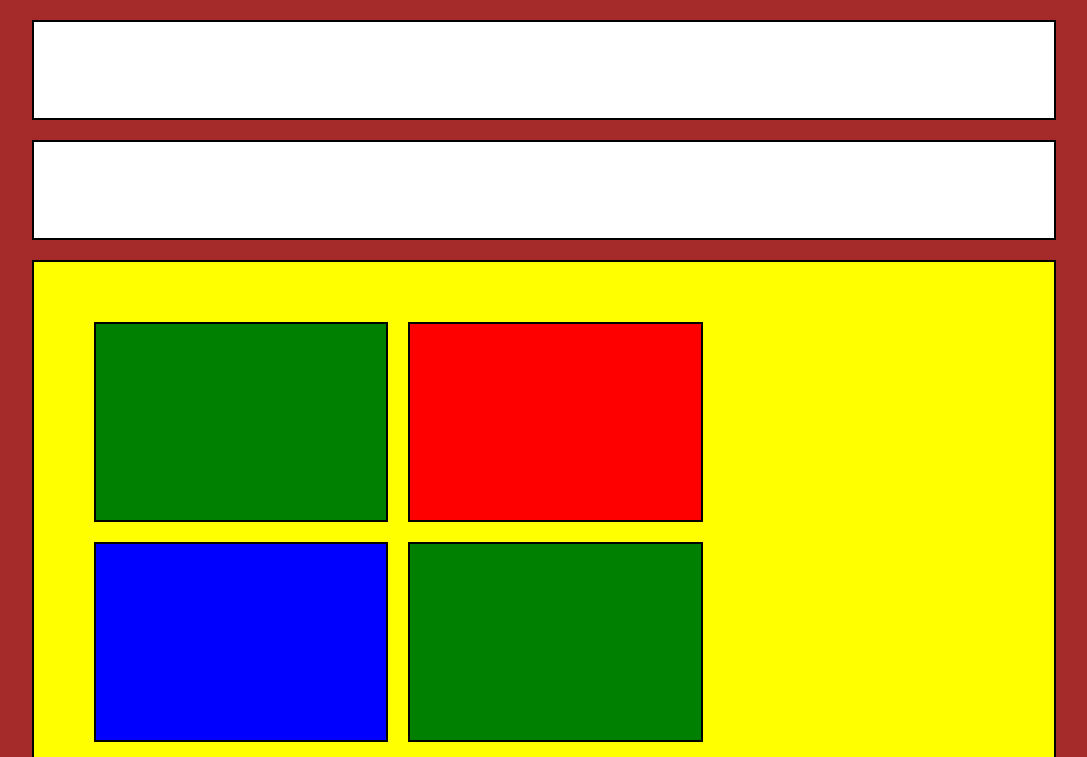
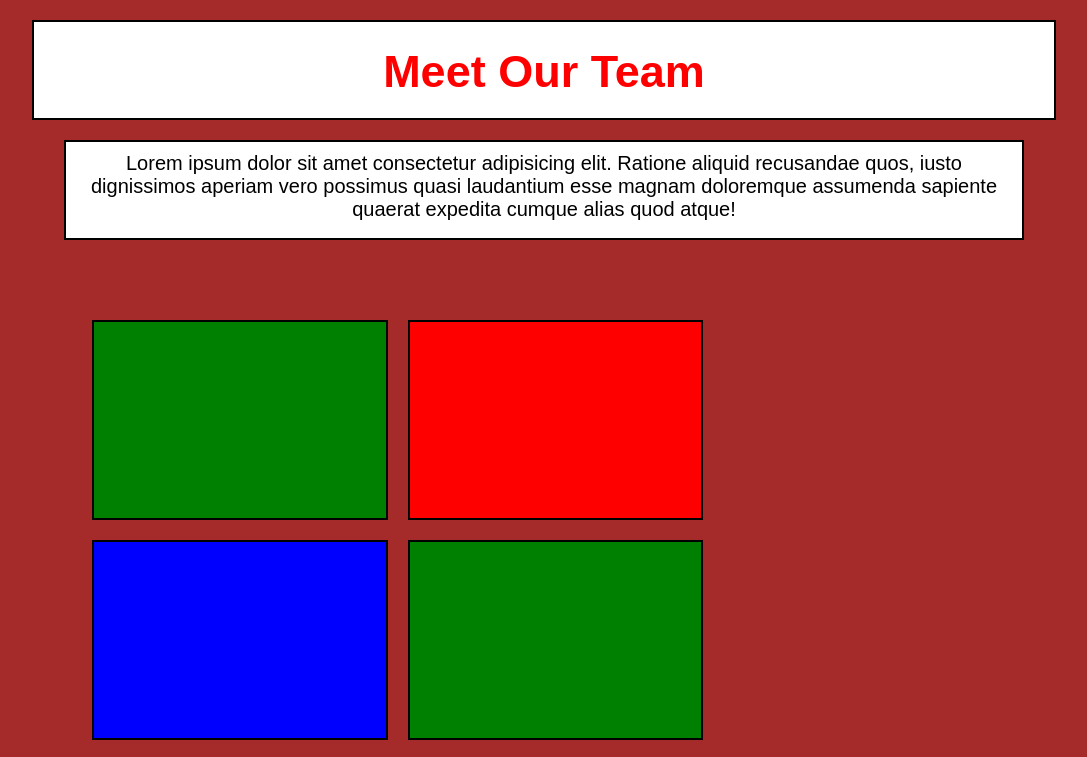
Before and after one commit to 19nikilangiu91/html-css-float-cards, a plain HTML site: page index.html in a window 1280 px wide. Shown: the top 757 px of the page, without its empty margins (96-1183 px from the left). Drawn offline with Linux system fonts and the light colour scheme.

Commit message:
Upgrade index

```diff
--- a/CSS/style.css
+++ b/CSS/style.css
@@ -7,6 +7,7 @@
 
 body{
     background-color: brown;
+    font-family:Arial, Helvetica, sans-serif;
 }
 
 .top-header{
@@ -14,6 +15,10 @@ body{
     width: 80%;
     height: 100px;
     margin: 20px auto;
+    font-size: 30px;
+    text-align: center;
+    line-height: 100px;
+    color: red;
 
     /* DEBUG */
     border: 2px solid black;
@@ -21,9 +26,12 @@ body{
 
 .bottom-header{
     background-color: white;
-    width: 80%;
+    width: 75%;
     height: 100px;
     margin: auto;
+    text-align: center;
+    font-size: 20px;
+    padding: 10px;
 
     /* DEBUG */
     border: 2px solid black;
@@ -35,15 +43,19 @@ body{
 #row{
     width: 80%;
     padding: 50px;
+    margin: 20px auto;
+
+    /* DEBUG */
+    /* background-color: yellow;
+    min-height: 100px;
+    border: 2px solid black; */
+}
+
+/* clearfix */
+#row::after{
     content: "";
     display: table;
     clear: both;
-
-    /* DEBUG */
-    background-color: yellow;
-    min-height: 100px;
-    margin: 20px auto;
-    border: 2px solid black;
 }
 
 /* Col Rules */
--- a/index.html
+++ b/index.html
@@ -12,10 +12,12 @@
     <header>
         <!-- Top Header -->
         <section class="top-header">
+            <h1>Meet Our Team</h1>
 
         </section>
         <!-- Bottom Header -->
         <section class="bottom-header">
+            <span>Lorem ipsum dolor sit amet consectetur adipisicing elit. Ratione aliquid recusandae quos, iusto dignissimos aperiam vero possimus quasi laudantium esse magnam doloremque assumenda sapiente quaerat expedita cumque alias quod atque!</span>
 
         </section>
     </header>
@@ -49,7 +51,5 @@
         </div>
     </main>
 
-    </main>
-
 </body>
 </html>
```
